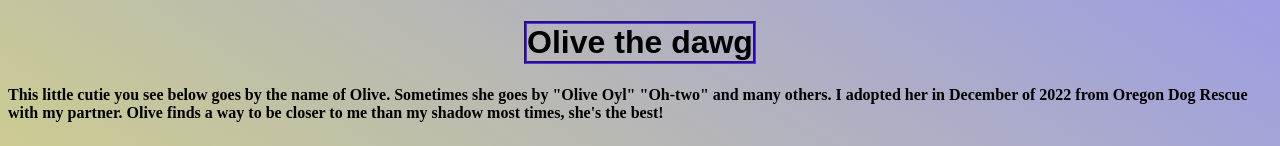
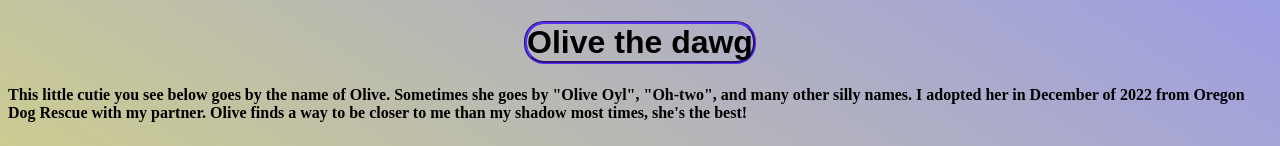
Before and after one commit to Schmelzberry/portfolio-landing, a plain HTML site: page olive.html in a window 1280 px wide. Shown: the top 146 px of the page. Drawn offline with Linux system fonts and the light colour scheme.

Commit message:
save changes for gh pages branch

```diff
--- a/css/styles.css
+++ b/css/styles.css
@@ -8,6 +8,7 @@ h1 {
   font-family: Arial, Helvetica, sans-serif;
   border: solid rgb(70, 35, 197);
   border-style: groove;
+  border-radius: 20px;
   text-align: center;
   justify-self: center;
   animation-duration: 3s;
--- a/olive.html
+++ b/olive.html
@@ -7,7 +7,7 @@
 </head>
 <body>
     <h1>Olive the dawg</h1>
-    <p><strong>This little cutie you see below goes by the name of Olive. Sometimes she goes by "Olive Oyl" "Oh-two" and many others. I adopted her in December of 2022 from Oregon Dog Rescue with my partner. Olive finds a way to be closer to me than my shadow most times, she's the best!</strong></p>
+    <p><strong>This little cutie you see below goes by the name of Olive. Sometimes she goes by "Olive Oyl", "Oh-two",  and many other silly names. I adopted her in December of 2022 from Oregon Dog Rescue with my partner. Olive finds a way to be closer to me than my shadow most times, she's the best!</strong></p>
 
     <div class="card-container">
     <div class="card" style="width: 18rem;">
```
Also changed, not shown: index.html (+1 -2 lines).
